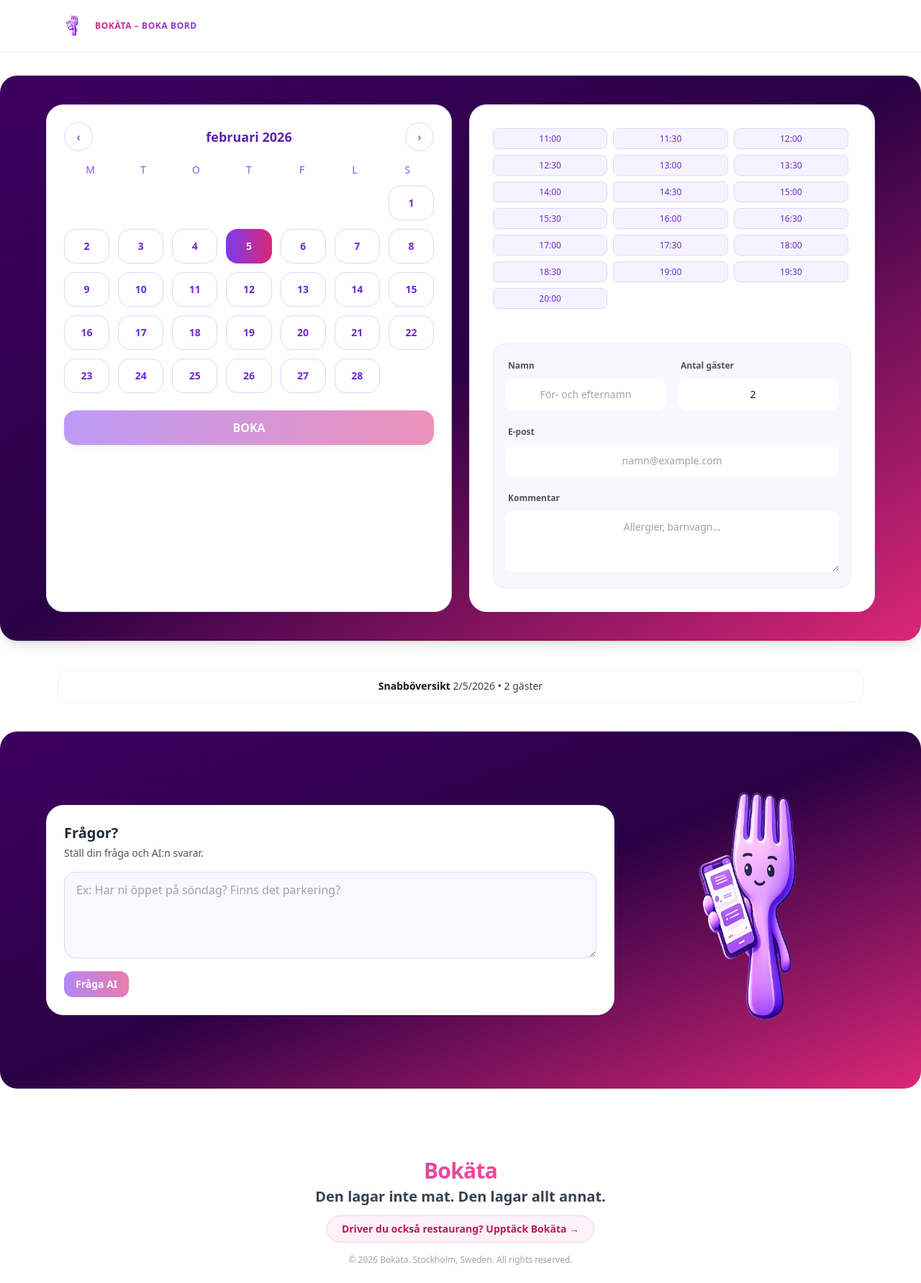
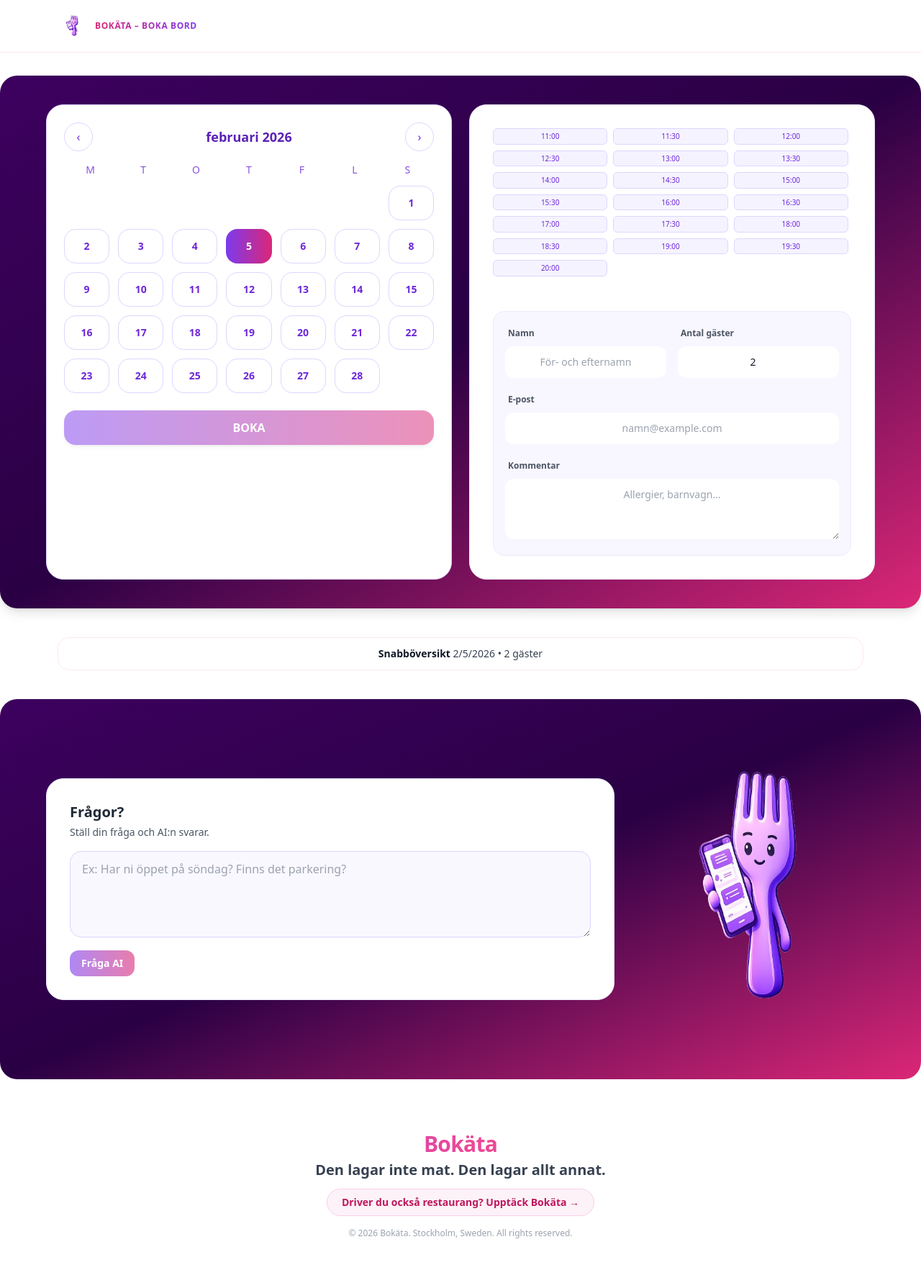
Before and after one commit to zebastianbt-ui/Derni-re-version-Bokata, a React (Vite) app: page /booking in a window 1280 px wide. Shown: the whole page at 72% size. After the commit the page ends 1737 px from the top, so only its background shows below. Built offline with nearby package versions, Linux system fonts and the light colour scheme; no server answers.

Commit message:
Tighten AI band and shrink time slots

```diff
--- a/src/pages/BookingPage.tsx
+++ b/src/pages/BookingPage.tsx
@@ -509,7 +509,7 @@ export default function BookingPage() {
 
                   <div>
                     <div className="rounded-3xl bg-white border border-violet-100 p-6 md:p-8 h-full min-h-[440px] flex flex-col">
-                      <div className="grid grid-cols-3 gap-2 max-h-[320px] min-h-[220px] overflow-auto pr-1">
+                      <div className="grid grid-cols-3 gap-2 max-h-[280px] min-h-[180px] overflow-auto pr-1">
                         {times.map((t) => {
                           const a = mockAvailability(date, t, guests);
                           const isSel = t === time;
@@ -518,7 +518,7 @@ export default function BookingPage() {
                             <button
                               key={t}
                               onClick={() => setTime(t)}
-                              className={`text-xs rounded-lg px-2 py-1.5 border transition ${
+                              className={`text-[10px] rounded-md px-1.5 py-1 border transition ${
                                 a.canFit
                                   ? isSel
                                     ? "bg-gradient-to-r from-violet-600 to-pink-600 text-white border-violet-600"
@@ -599,9 +599,9 @@ export default function BookingPage() {
                 {notes ? ` • ${notes}` : ""}
               </div>
 
-              <div className="relative left-1/2 right-1/2 -ml-[50vw] -mr-[50vw] w-screen rounded-3xl bg-gradient-to-br from-[#3d015f] via-[#2a0044] to-pink-600 p-4 md:p-6">
+              <div className="relative left-1/2 right-1/2 -ml-[50vw] -mr-[50vw] w-screen rounded-3xl bg-gradient-to-br from-[#3d015f] via-[#2a0044] to-pink-600 p-6 md:p-10">
                 <div className="max-w-6xl mx-auto flex flex-col lg:flex-row items-center gap-6">
-                  <div className="w-full lg:w-[70%] rounded-3xl border border-violet-100 bg-white p-4 md:p-6 h-full flex flex-col">
+                  <div className="w-full lg:w-[70%] rounded-3xl border border-violet-100 bg-white p-6 md:p-8 h-full flex flex-col">
                     <h3 className="text-xl font-bold text-gray-800">Frågor?</h3>
                     <p className="text-sm text-gray-600 mt-1">Ställ din fråga och AI:n svarar.</p>
                     <div className="mt-4 space-y-3 flex-1">
@@ -712,7 +712,7 @@ export default function BookingPage() {
         </div>
       )}
 
-      <footer className="mt-6 py-6 text-center">
+      <footer className="mt-2 py-4 text-center">
         <div className="text-2xl md:text-3xl font-extrabold tracking-tight text-transparent bg-clip-text bg-gradient-to-r from-violet-600 via-pink-500 to-rose-500">
           Bokäta
         </div>
```
